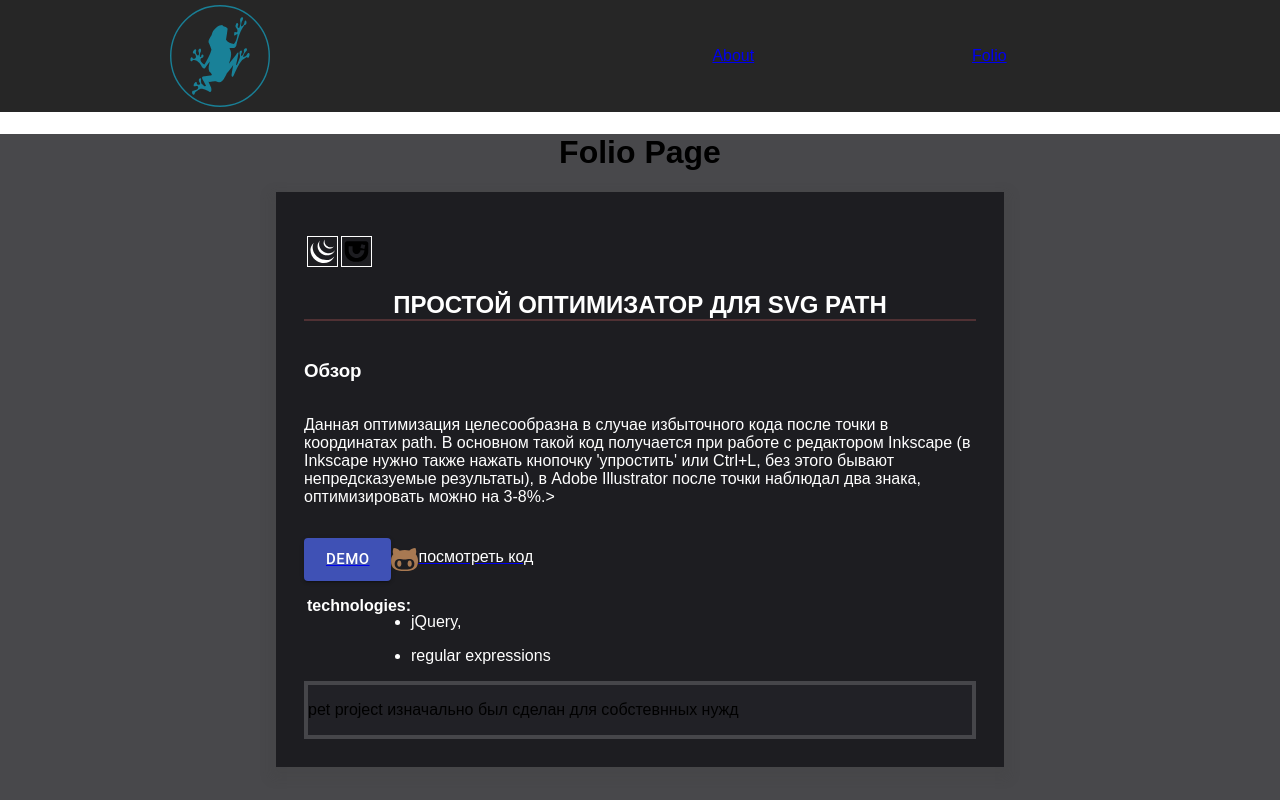
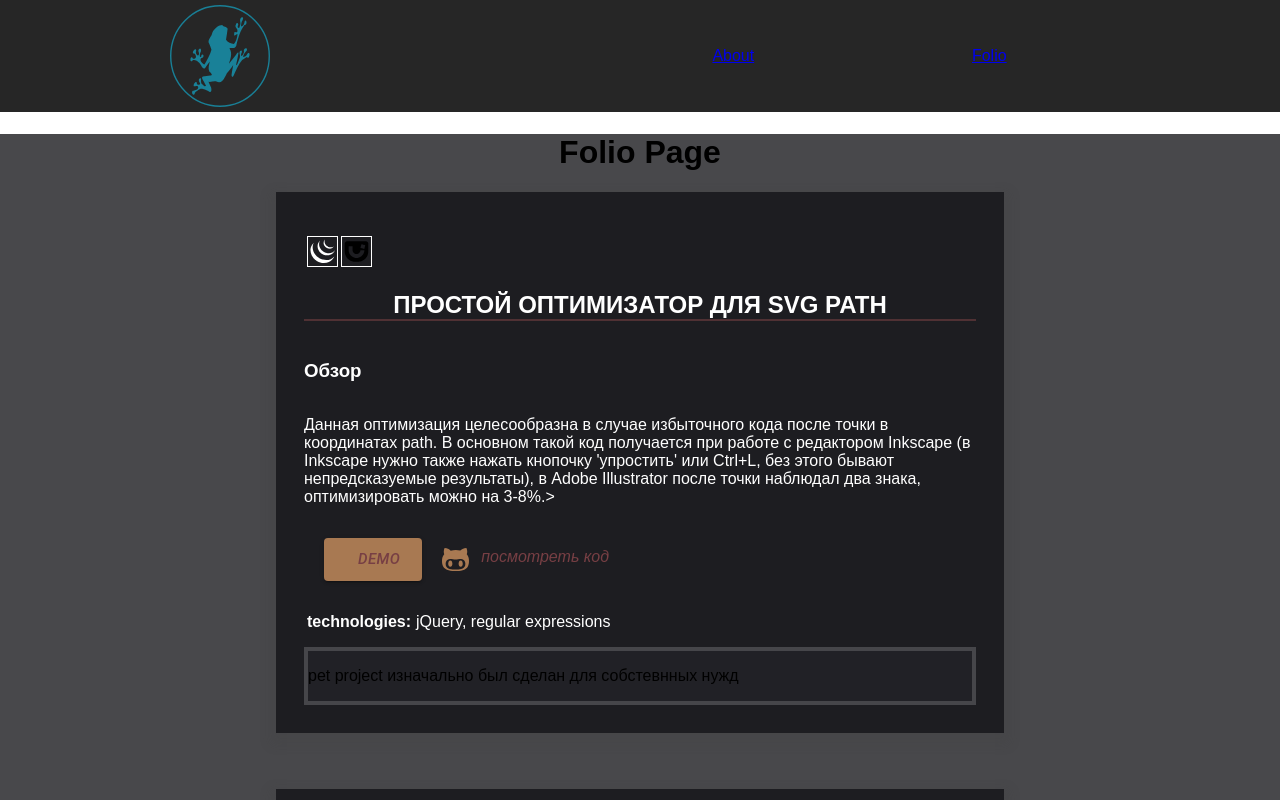
Before and after one commit to urgenmagger/myFolio, a React (Create React App) app: page /folio in a window 1280 px wide. Shown: the top 800 px of the page. Built offline with nearby package versions, Linux system fonts and the light colour scheme.

Commit message:
edit card css

```diff
--- a/src/App.css
+++ b/src/App.css
@@ -56,6 +56,9 @@ nav {
   border-radius: 16px;
   border: 6px solid #fefefe;
 }
+.main-button {
+  background-color: #a87952 !important;
+}
 .icons ul {
   display: flex;
   flex-wrap: wrap;
@@ -78,7 +81,7 @@ nav {
 }
 
 .review_project li {
-  margin-left: 0px;
+  padding-left: 20px;
 }
 .review_projectli: first-child {
   margin-left: 0px;
@@ -90,13 +93,14 @@ nav {
 .review_project li a {
   display: flex;
   list-style-type: none;
+  text-decoration: none;
   margin-left: 0px;
 }
 .review_project li span {
+  padding-left: 12px;
   list-style-type: none;
-  margin-left: 0px;
-  align-items: center;
-  color: #fff;
+  color: #773f44;
+  font-style: italic;
 }
 .left_side {
   padding: 5px;
@@ -109,7 +113,15 @@ nav {
 .technologies {
   display: flex;
   padding-left: 3px;
+  align-items: center;
+}
+.technologies ul {
+  padding-left: 5px;
+}
+.technologies li {
   list-style-type: none;
+  display: inline;
+
 }
 .note {
   display: grid;
--- a/src/components/MyTemplate.js
+++ b/src/components/MyTemplate.js
@@ -1,7 +1,6 @@
 import React from 'react';
 import '../App.css'; //..level up
 //import {Link} from 'react-router-dom';
-import {styled} from '@material-ui/styles';
 import Button from '@material-ui/core/Button';
 
 function MyTemplate(props) {
@@ -15,23 +14,10 @@ function MyTemplate(props) {
   ));
 
   const tech = handlerTech.map(i => (
-    <div key={i.id}>
-      <ul>
-        <li>{i.tech}</li>
-      </ul>
-    </div>
+    <li key={i.id}>
+        {i.tech}
+    </li>
   ));
-
-  //Castom button
-  const MyButton = styled(Button)({
-    background: '#A87952',
-    order: 0,
-    borderRadius: 3,
-    boxShadow: '0 3px 5px 2px rgba(255, 105, 135, .3)',
-    color: '#FFD7AF',
-    height: 48,
-    padding: '0 20px',
-  });
 
   return (
     <div>
@@ -41,21 +27,23 @@ function MyTemplate(props) {
             <ul>{icons}</ul>
           </div>
           <h2>{props.content.rubric}</h2>
-          {/*<img className="imgsvg" src={props.content.image} alt="" />*/}
           <div className="page_oriview">
             <h3>Обзор</h3>
             <p>{props.content.content}></p>
             <ul className="review_project">
               <li>
                 <a href={props.content.path}>
-                  {/*<MyButton>{props.content.linkButton}</MyButton>*/}
-               <Button variant="contained" color="primary" size="large">
-                 {props.content.linkButton}
-               </Button>
+                  <Button
+                    className="main-button"
+                    variant="contained"
+                    color="primary"
+                    size="large">
+                    {props.content.linkButton}
+                  </Button>
                 </a>
               </li>
               <li>
-                <a href="#url">
+                <a href="https://github.com/urgenmagger/svg_optim">
                   <img src={props.content.iconSource} alt="" />
                   <span>{props.content.textSource}</span>
                 </a>
@@ -71,7 +59,7 @@ function MyTemplate(props) {
              */}
             <div className="technologies">
               <strong>technologies:</strong>
-              <div>{tech}</div>
+              <ul>{tech}</ul>
             </div>
           </div>
           <div className="note">
```
